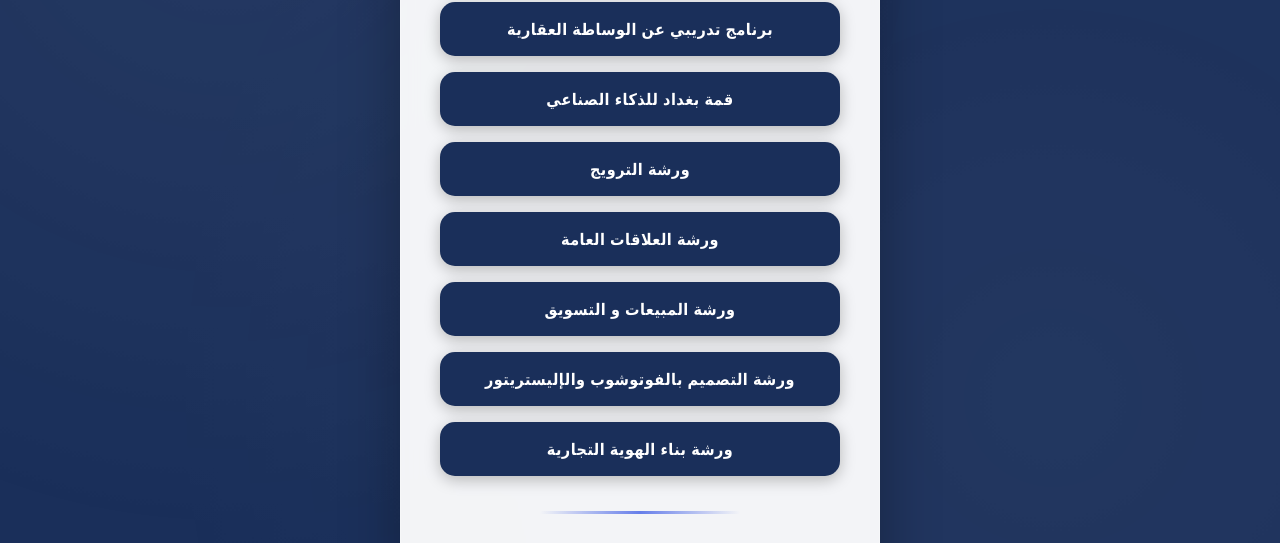
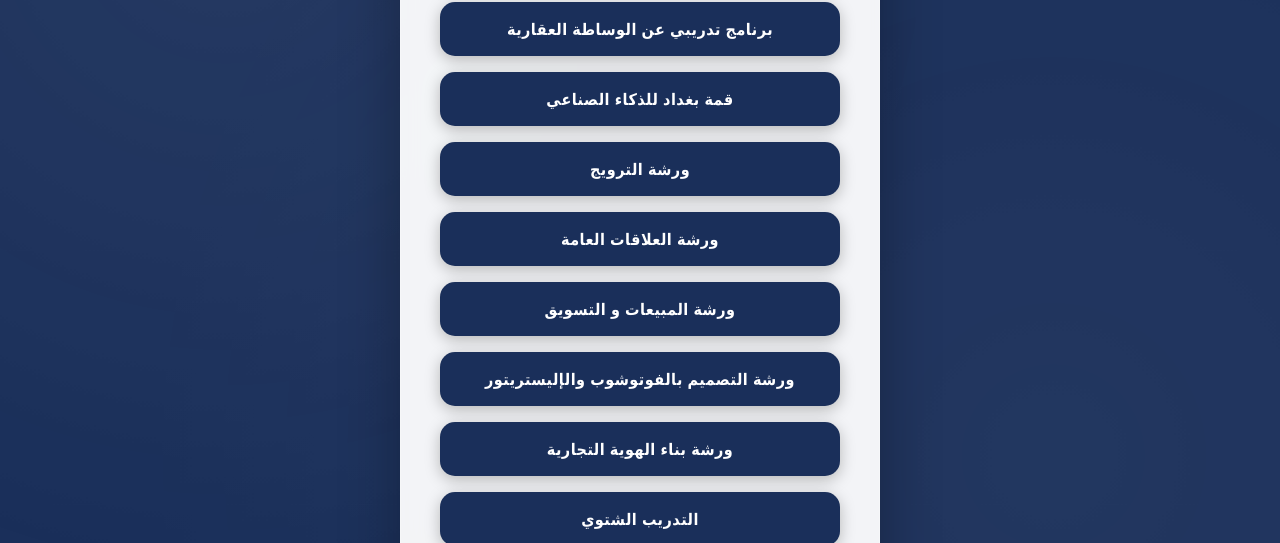
Before and after one commit to deedcod/Dream-Media, a plain HTML site: page index.html in a window 1280 px wide. Shown: the part 955-1498 px from the top of the page. Drawn offline with Linux system fonts and the light colour scheme.

```diff
--- a/index.html
+++ b/index.html
@@ -42,6 +42,7 @@
             <a href="https://forms.gle/vE2MaDQptiVLZoHU8"class="btn" target="_blank">ورشة المبيعات و التسويق</a>
             <a href="https://forms.gle/5G1YTCKyPEEhL8vg7" class="btn" target="_blank">ورشة التصميم بالفوتوشوب والإليستريتور</a>
             <a href="https://forms.gle/eaDWuMK6nQxAPQE78" class="btn" target="_blank">ورشة بناء الهوية التجارية</a>
+            <a href="https://forms.gle/hzbxjGdiETHx5xzBA" class="btn" target="_blank">التدريب الشتوي </a>
         </div>
 
         <div class="divider"></div>
```
